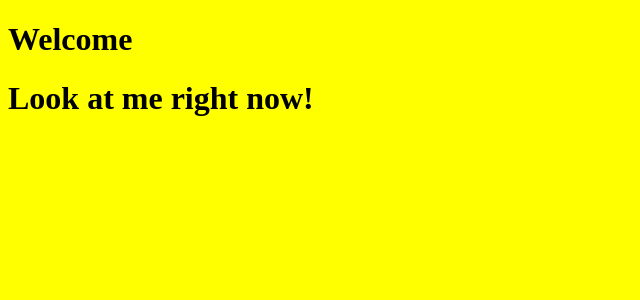
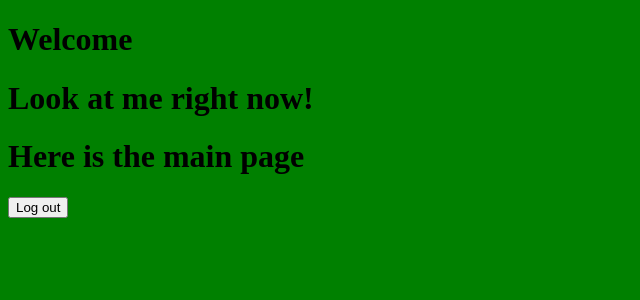
Before and after one commit to mweisker/procrastination-dissuasion, a React app: page /main-page in a window 1280 px wide. Shown: the top 300 px of the page, without its empty margins (0-640 px from the left). Built offline with nearby package versions, Linux system fonts and the light colour scheme.

Commit message:
Added a basic router to go from siginin to main page

```diff
--- /dev/null
+++ b/client/App.jsx
@@ -0,0 +1,19 @@
+import React from 'react';
+import { Routes, Route } from 'react-router-dom';
+import SignIn from './path/SignIn.jsx';
+import MainPage from './path/MainPage.jsx';
+
+
+const App = () => {
+  return (
+    <div>
+      <h1>Look at me right now!</h1>
+      <Routes>
+        <Route path='/' element={ <SignIn/>} />
+        <Route path='/main-page' element={ <MainPage/>} />
+      </Routes>
+    </div>
+  )
+}
+
+export default App;
--- a/client/components/App.jsx
+++ /dev/null
@@ -1,11 +0,0 @@
-import React from 'react';
-
-const App = () => {
-  return (
-    <div>
-      <h1>Look at me right now!</h1>
-    </div>
-  )
-}
-
-export default App;
--- a/client/index.scss
+++ b/client/index.scss
@@ -1,3 +1,3 @@
 body{
-  background-color: yellow;
+  background-color: green;
 }
--- /dev/null
+++ b/client/path/MainPage.jsx
@@ -0,0 +1,13 @@
+import React from 'react';
+
+import { useNavigate } from 'react-router-dom';
+
+export default function MainPage() {
+  const navigate = useNavigate();
+  return (
+    <div>
+      <h1>Here is the main page</h1>
+      <button onClick={() => navigate('/')}>Log out</button>
+    </div>
+  )
+}
--- /dev/null
+++ b/client/path/SignIn.jsx
@@ -0,0 +1,13 @@
+import React from 'react';
+
+import { useNavigate } from 'react-router-dom';
+
+export default function MainPage() {
+  const navigate = useNavigate();
+  return (
+    <div>
+      <h1>Here is the sign in page</h1>
+      <button onClick={() => navigate('/main-page')}>Sign in</button>
+    </div>
+  )
+}
```
Also changed, not shown: client/index.js (+4 -4 lines).
